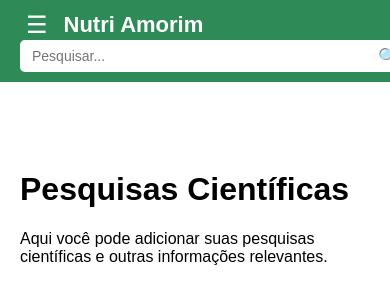
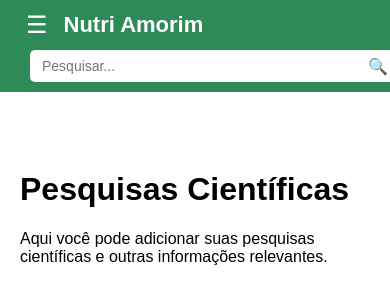
Before and after one commit to NutriAmorim/loja_nutri_novo, a Django app: page /pesquisas/ in a window 390 px wide. Shown: the top 283 px of the page. Run offline with Django 5.2, Linux system fonts and the light colour scheme.

Commit message:
Ajuste da largura da barra de pesquisa no mobile

```diff
--- a/loja_app/templates/base.html
+++ b/loja_app/templates/base.html
@@ -171,6 +171,20 @@
                 padding-top: 80px;
             }
         }
+
+        /* ✅ Ajuste para mobile */
+        @media (max-width: 768px) {
+            .search-wrapper {
+                width: 100%;
+                padding-top: 10px;
+                padding-left: 10px;
+                padding-right: 10px;
+            }
+
+            .search-form {
+                max-width: 100%;
+            }
+        }
     </style>
 </head>
 <body>
```
